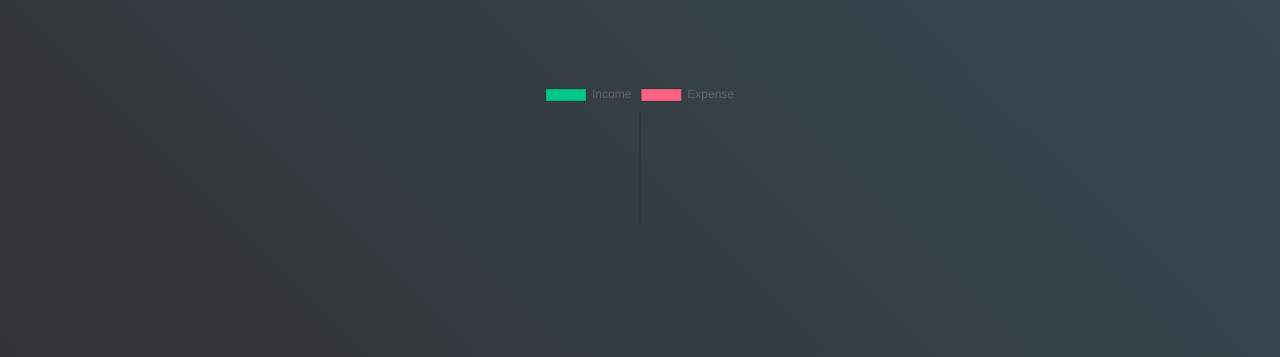
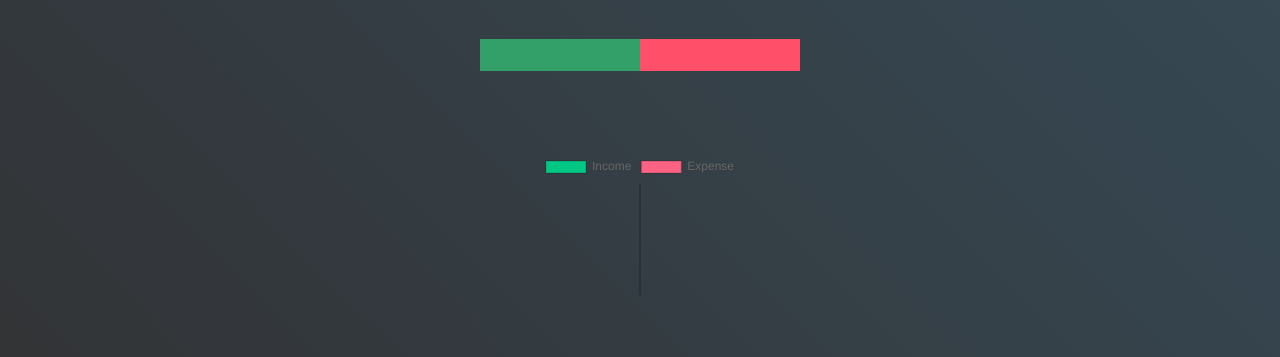
Before and after one commit to SebastianMaceda/Expense-Tracker, a plain HTML site: page index.html in a window 1280 px wide. Shown: the part 443-800 px from the top of the page. Drawn offline with nearby package versions, Linux system fonts and the light colour scheme.

Commit message:
adding expense values

```diff
--- a/index.html
+++ b/index.html
@@ -28,6 +28,10 @@
             <h2 class="historyTitle">History</h2>
             <hr>
         </ul>
+        <div class="incomeExpense">
+            <span class="incomeAmount"></span>
+            <span class="expenseAmount"></span>
+        </div>
         <div class="chart">
             <canvas id="myChart"></canvas>
         </div>
--- a/main.js
+++ b/main.js
@@ -11,6 +11,7 @@ const expsenseSelector = document.querySelector(".expense");
 
 
 const submitButton = document.querySelector('#submit');
+
 const transactionLabel = document.querySelector('#transaction');
 const transactionAmt = document.querySelector('#amount');
 
@@ -20,10 +21,12 @@ const transactionHistory = document.querySelector('.history');
 submitButton.addEventListener('click', addTransaction);
 
 
-
 let expenses = 0;
 let income = 0;
 let dps = [income, expenses];
+
+const incomeAmount = document.querySelector('.incomeAmount');
+const expenseAmount = document.querySelector('.expenseAmount');
 
 
 let chartDiv = document.getElementsByClassName('chart');
@@ -82,13 +85,11 @@ function addTransaction(e){
       dps[0] += amt;
       historyUl.classList.add("green");
       transactionAmt.classList.remove("expenseSelector");
-      console.log(historyUl);
     }
     else if(transactionAmt.classList.contains("expenseSelector")){
       dps[1] += amt;
       historyUl.classList.add("red");
       transactionAmt.classList.remove("incomeSelector")
-      console.log(historyUl);
     }else{
       alert("Please Select Either Income or Expense")
       return
@@ -98,6 +99,9 @@ function addTransaction(e){
 
 	transactionHistory.appendChild(historyUl);
 
+  console.log(dps[0], dps[1]);
+  incomeAmount.textContent = `Income: ${dps[0]}`;
+  expenseAmount.textContent = `Expenses: ${dps[1]}`;
 
 	 chart.update();
   }
--- a/style.css
+++ b/style.css
@@ -58,6 +58,12 @@ form{
         text-align: center;
         margin: auto;
     }
+    .incomeExpense{
+        min-width: 50%;
+    }
+    .chart{
+        min-width: 70%;
+    }
 }
 @media screen and (max-width: 700px){
     .moneyType, label, .transactionInput{
@@ -78,6 +84,9 @@ form{
     }
     .chart{
         min-width: 90%;
+    }
+    .incomeExpense{
+        min-width: 70%;
     }
 }
 .income{
@@ -173,6 +182,30 @@ hr{
     padding: 0 10px;
     color: #000000;
 }
+.incomeExpense{
+    width: 25%;
+    margin: auto;
+    display: flex;
+    background-color: red;
+    height: 2rem;
+    line-height: 2rem;
+    vertical-align: middle;
+    font-family: 'Lato', sans-serif;
+    font-size: 18px;
+    margin-top: 5vh;
+    cursor: default;
+}
+.incomeAmount, .expenseAmount{
+    flex: 1;
+    max-width: 50%;
+    text-align: center;
+}
+.incomeAmount{
+    background-color: rgba(0, 199, 132, .8);
+}
+.expenseAmount{
+    background-color: rgb(255, 99, 132, .8);
+}
 .chart{
     display: none;
     width: 40%;
```
